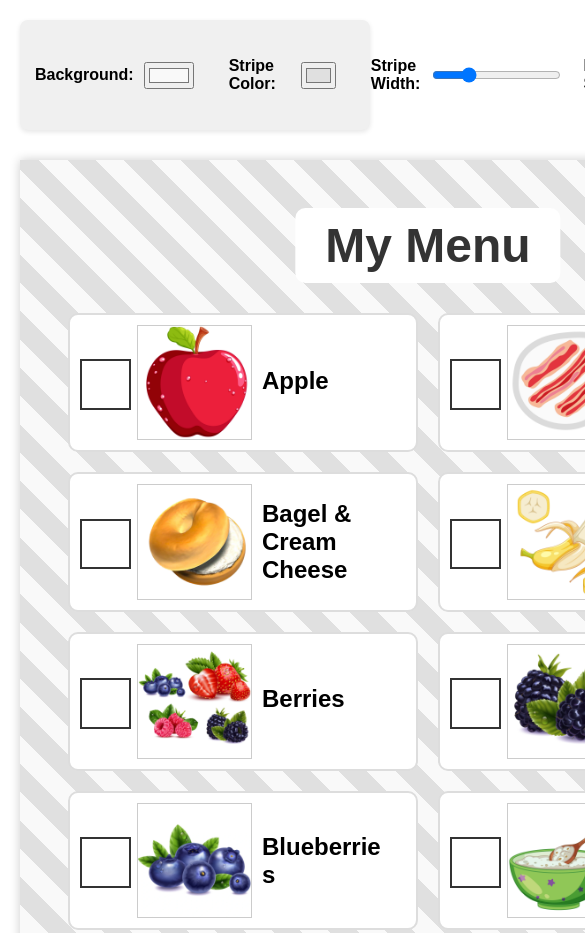
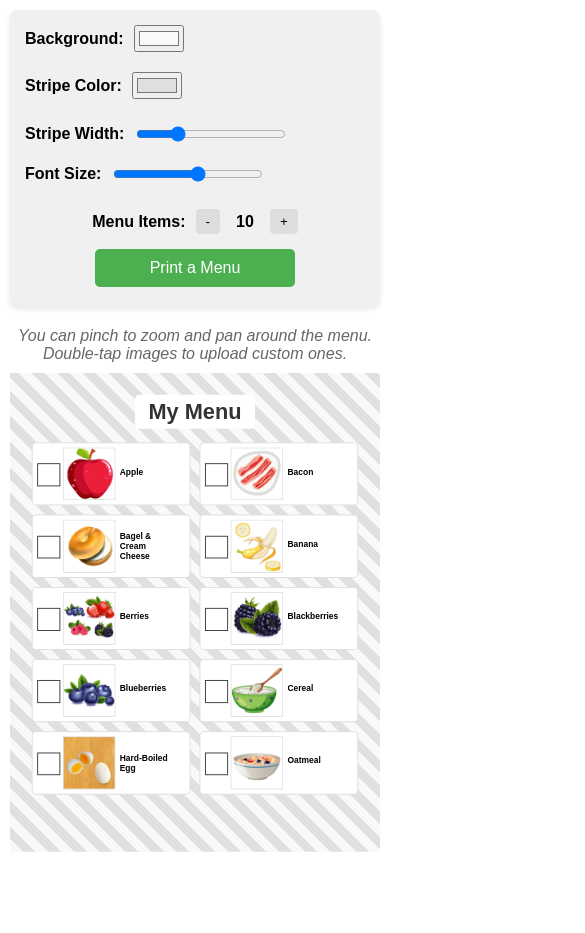
Before and after one commit to mrAndream/kidsmenu, a plain HTML site: page index.html in a window 390 px wide. Shown: the top 933 px of the page, 585 px wide, since content can reach past the window. After the commit the page ends 892 px from the top, so only its background shows below. Drawn offline with Linux system fonts and the light colour scheme.

Commit message:
index.html

```diff
--- a/index.html
+++ b/index.html
@@ -4,6 +4,7 @@
     <meta charset="UTF-8">
     <meta name="viewport" content="width=device-width, initial-scale=1.0">
     <title>Kids Menu Planner</title>
+    <link rel="icon" href="favicon.svg" type="image/svg+xml">
     <style>
         @page {
             size: letter;
@@ -13,49 +14,92 @@
         body {
             font-family: Arial, sans-serif;
             margin: 0;
-            padding: 20px;
+            padding: 10px;
         }
 
+        /* Responsive controls */
         .controls {
-            margin-bottom: 30px;
+            margin-bottom: 20px;
             display: flex;
-            justify-content: space-between;
-            align-items: center;
+            flex-direction: column;
             background-color: #f0f0f0;
             padding: 15px;
             border-radius: 8px;
             box-shadow: 0 2px 5px rgba(0,0,0,0.1);
+            gap: 15px;
+        }
+
+        .control-row {
+            display: flex;
+            flex-wrap: wrap;
+            gap: 10px;
+            justify-content: space-between;
+            align-items: center;
+        }
+	@media (min-width: 769px) {
+    .controls {
+        flex-direction: row;
+        align-items: center;
+        flex-wrap: wrap;
+    }
+
+    .control-row {
+        width: auto;
+        flex: 1;
+        margin-right: 10px;
+    }
 }
 
         .control-label {
             margin-right: 10px;
             font-weight: bold;
+            white-space: nowrap;
         }
 
         .control-button {
             padding: 10px 20px;
-            font-size: 16pt;
+            font-size: 16px;
             background-color: #4CAF50;
             color: white;
             border: none;
             border-radius: 5px;
             cursor: pointer;
             margin: 5px;
+            width: 100%;
+            max-width: 200px;
+        }
+
+        /* Add this media query for mobile devices */
+@media (max-width: 768px) {
+    .control-button#print-btn {
+        margin-left: auto;
+        margin-right: auto;
+        display: block;
+    }
+
+    /* This helps ensure the button is truly centered in its row */
+    .control-row:last-child {
+        justify-content: center;
+    }
 }
 
         .background-controls {
             display: flex;
+            flex-wrap: wrap;
             align-items: center;
+            gap: 10px;
         }
 
         .control-group {
             display: flex;
             align-items: center;
-            margin-right: 20px;
+            flex-wrap: wrap;
+            flex: 1;
+            min-width: 200px;
         }
 
         .color-picker {
-            margin-right: 15px;
+            margin-right: 5px;
         }
 
         .file-input {
@@ -65,6 +109,7 @@
         .menu-items-control {
             display: flex;
             align-items: center;
+            justify-content: center;
         }
 
         .menu-items-display {
@@ -82,9 +127,11 @@
             cursor: pointer;
         }
 
-        /* Container for the entire menu with added margin at bottom */
+        /* Responsive menu container */
         .menu-container-wrapper {
-            margin-bottom: 50px; /* Adds space at the bottom */
+            margin-bottom: 50px;
+            width: 100%;
+            overflow-x: auto;
         }
 
         .menu-container {
@@ -97,6 +144,7 @@
             overflow: hidden;
             padding: 0.5in;
             box-sizing: border-box;
+            transform-origin: top left;
         }
 
         .background {
@@ -197,6 +245,37 @@
             word-break: break-word;
         }
 
+        /* Responsive slider styling */
+        input[type="range"] {
+            width: 100%;
+            max-width: 150px;
+        }
+
+        /* Helper text for mobile users */
+        .mobile-helper {
+            display: none;
+            text-align: center;
+            margin-bottom: 10px;
+            font-style: italic;
+            color: #666;
+        }
+
+        /* Media queries for responsive design */
+        @media (max-width: 768px) {
+            .control-group {
+                margin-bottom: 10px;
+                width: 100%;
+            }
+
+            .control-button {
+                width: 100%;
+            }
+
+            .mobile-helper {
+                display: block;
+            }
+        }
+
         @media print {
             body {
                 margin: 0;
@@ -223,6 +302,7 @@
                 overflow: visible;
                 print-color-adjust: exact;
                 -webkit-print-color-adjust: exact;
+                transform: none !important;
             }
 
             .background {
@@ -230,7 +310,7 @@
                 print-color-adjust: exact;
             }
 
-            .controls {
+            .controls, .mobile-helper {
                 display: none !important;
             }
         }
@@ -238,7 +318,7 @@
 </head>
 <body>
     <div class="controls">
-        <div class="background-controls">
+        <div class="control-row">
             <div class="control-group">
                 <span class="control-label">Background: </span>
                 <input type="color" id="background-color" class="color-picker" value="#f9f9f9">
@@ -248,7 +328,9 @@
                 <span class="control-label">Stripe Color: </span>
                 <input type="color" id="stripe-color" class="color-picker" value="#e0e0e0">
             </div>
+        </div>
 
+        <div class="control-row">
             <div class="control-group">
                 <span class="control-label">Stripe Width: </span>
                 <input type="range" id="stripe-width" min="10" max="50" value="20">
@@ -256,10 +338,11 @@
 
             <div class="control-group">
                 <span class="control-label">Font Size: </span>
-                <input type="range" id="font-size" min="14" max="28" value="18">
+                <input type="range" id="font-size" min="10" max="24" value="18">
             </div>
         </div>
 
+        <div class="control-row">
             <div class="menu-items-control">
                 <span class="control-label">Menu Items: </span>
                 <button id="decrease-items" class="quantity-btn">-</button>
@@ -267,13 +350,18 @@
                 <button id="increase-items" class="quantity-btn">+</button>
             </div>
 
-        <button class="control-button" id="print-btn">Print Menu</button>
+            <button class="control-button" id="print-btn">Print a Menu</button>
             <input type="file" id="image-upload" class="file-input" accept="image/*" multiple>
+        </div>
+    </div>
+
+    <div class="mobile-helper">
+        You can pinch to zoom and pan around the menu. Double-tap images to upload custom ones.
     </div>
 
     <!-- Added wrapper div for bottom spacing -->
     <div class="menu-container-wrapper">
-        <div class="menu-container">
+        <div class="menu-container" id="menu-container">
             <div class="background" id="background"></div>
 
             <div class="menu-content">
@@ -324,16 +412,40 @@
         let numMenuItems = 10;
 
         // Current font size for menu items (default 18pt)
-        let menuFontSize = 18;
+        let menuFontSize = 14;
+
+        // Array to store the state of each menu item
+        let menuItemsState = [];
 
         // Initialize the menu
         function initMenu() {
             const menuGrid = document.getElementById('menu-grid');
+
+            // If menuItemsState is empty, initialize it with default values
+            if (menuItemsState.length === 0) {
+                for (let i = 0; i < 10; i++) {
+                    const foodItem = sampleFoods[i % sampleFoods.length];
+                    menuItemsState.push({
+                        foodIndex: i % sampleFoods.length,
+                        imageSrc: foodItem.image,
+                        text: foodItem.name,
+                        isCustomImage: false
+                    });
+                }
+            }
+
+            // Clear the grid
             menuGrid.innerHTML = '';
 
-            // Create menu items (up to 10)
+            // Create menu items
             for (let i = 0; i < numMenuItems; i++) {
-                const foodItem = sampleFoods[i % sampleFoods.length];
+                // Get the state for this item, or use default if it doesn't exist
+                const itemState = menuItemsState[i] || {
+                    foodIndex: i % sampleFoods.length,
+                    imageSrc: sampleFoods[i % sampleFoods.length].image,
+                    text: sampleFoods[i % sampleFoods.length].name,
+                    isCustomImage: false
+                };
 
                 const menuItem = document.createElement('div');
                 menuItem.className = 'menu-item';
@@ -349,12 +461,12 @@
                 // Image
                 const imageContainer = document.createElement('div');
                 imageContainer.className = 'menu-image-container';
-                imageContainer.dataset.foodIndex = i % sampleFoods.length;
+                imageContainer.dataset.foodIndex = itemState.foodIndex;
 
                 const image = document.createElement('img');
                 image.className = 'menu-image';
-                image.src = foodItem.image;
-                image.alt = foodItem.name;
+                image.src = itemState.imageSrc;
+                image.alt = itemState.text;
 
                 imageContainer.appendChild(image);
 
@@ -362,7 +474,7 @@
                 const text = document.createElement('div');
                 text.className = 'menu-text';
                 text.contentEditable = true;
-                text.textContent = foodItem.name;
+                text.textContent = itemState.text;
                 text.style.fontSize = menuFontSize + 'pt';
 
                 // Add all elements to the menu item
@@ -375,22 +487,37 @@
 
                 // Event handler for image cycling
                 imageContainer.addEventListener('click', function() {
-                    const currentIndex = parseInt(this.dataset.foodIndex);
-                    const nextIndex = (currentIndex + 1) % sampleFoods.length;
-                    this.dataset.foodIndex = nextIndex;
+                    const itemIndex = parseInt(menuItem.dataset.index);
+                    const currentFoodIndex = parseInt(this.dataset.foodIndex);
+                    const nextFoodIndex = (currentFoodIndex + 1) % sampleFoods.length;
+                    this.dataset.foodIndex = nextFoodIndex;
 
                     const img = this.querySelector('img');
-                    img.src = sampleFoods[nextIndex].image;
-                    img.alt = sampleFoods[nextIndex].name;
+                    img.src = sampleFoods[nextFoodIndex].image;
+                    img.alt = sampleFoods[nextFoodIndex].name;
 
                     const textElement = this.nextElementSibling;
-                    textElement.textContent = sampleFoods[nextIndex].name;
+                    textElement.textContent = sampleFoods[nextFoodIndex].name;
+
+                    // Update the state
+                    menuItemsState[itemIndex] = {
+                        foodIndex: nextFoodIndex,
+                        imageSrc: sampleFoods[nextFoodIndex].image,
+                        text: sampleFoods[nextFoodIndex].name,
+                        isCustomImage: false
+                    };
+                });
+
+                // Event handler for text changes
+                text.addEventListener('input', function() {
+                    const itemIndex = parseInt(menuItem.dataset.index);
+                    menuItemsState[itemIndex].text = this.textContent;
                 });
 
                 // Double click to upload custom image
                 imageContainer.addEventListener('dblclick', function() {
                     document.getElementById('image-upload').click();
-                    document.getElementById('image-upload').dataset.targetItem = i;
+                    document.getElementById('image-upload').dataset.targetItem = menuItem.dataset.index;
                 });
             }
         }
@@ -501,6 +628,14 @@
                     if (textElement.textContent === sampleFoods[parseInt(imageContainer.dataset.foodIndex)].name) {
                         textElement.textContent = file.name.split('.')[0];
                     }
+
+                    // Update the state
+                    menuItemsState[targetItemIndex] = {
+                        foodIndex: parseInt(imageContainer.dataset.foodIndex),
+                        imageSrc: e.target.result,
+                        text: textElement.textContent,
+                        isCustomImage: true
+                    };
                 };
 
                 reader.readAsDataURL(file);
@@ -541,6 +676,35 @@
             });
         }
 
+        // Scale the menu container to fit the screen width
+        function scaleMenuContainer() {
+            const menuContainer = document.getElementById('menu-container');
+            const wrapper = document.querySelector('.menu-container-wrapper');
+
+            // Get the available width for the menu (accounting for padding)
+            const availableWidth = wrapper.clientWidth;
+
+            // Letter size is 8.5in, convert to pixels at 96dpi
+            const letterWidthInPixels = 8.5 * 96;
+
+            // Calculate scale factor
+            let scale = 1;
+            if (availableWidth < letterWidthInPixels) {
+                scale = availableWidth / letterWidthInPixels;
+            }
+
+            // Apply scale transform
+            menuContainer.style.transform = `scale(${scale})`;
+
+            // Adjust wrapper height to match the scaled menu height
+            // Letter height is 11in, convert to pixels and scale
+            const letterHeightInPixels = 11 * 96;
+            wrapper.style.height = `${letterHeightInPixels * scale}px`;
+
+            // Add margin to account for the title container
+            wrapper.style.marginBottom = '30px';
+        }
+
         // Initialize everything when the page loads
         window.addEventListener('DOMContentLoaded', function() {
             handleImageErrors();
@@ -551,6 +715,10 @@
             handleImageUpload();
             initExpandableTitle();
             initPrintButton();
+            scaleMenuContainer();
+
+            // Rescale the menu container whenever the window is resized
+            window.addEventListener('resize', scaleMenuContainer);
         });
     </script>
 </body>
```
Lines whose indentation alone changed are shown as unchanged.
